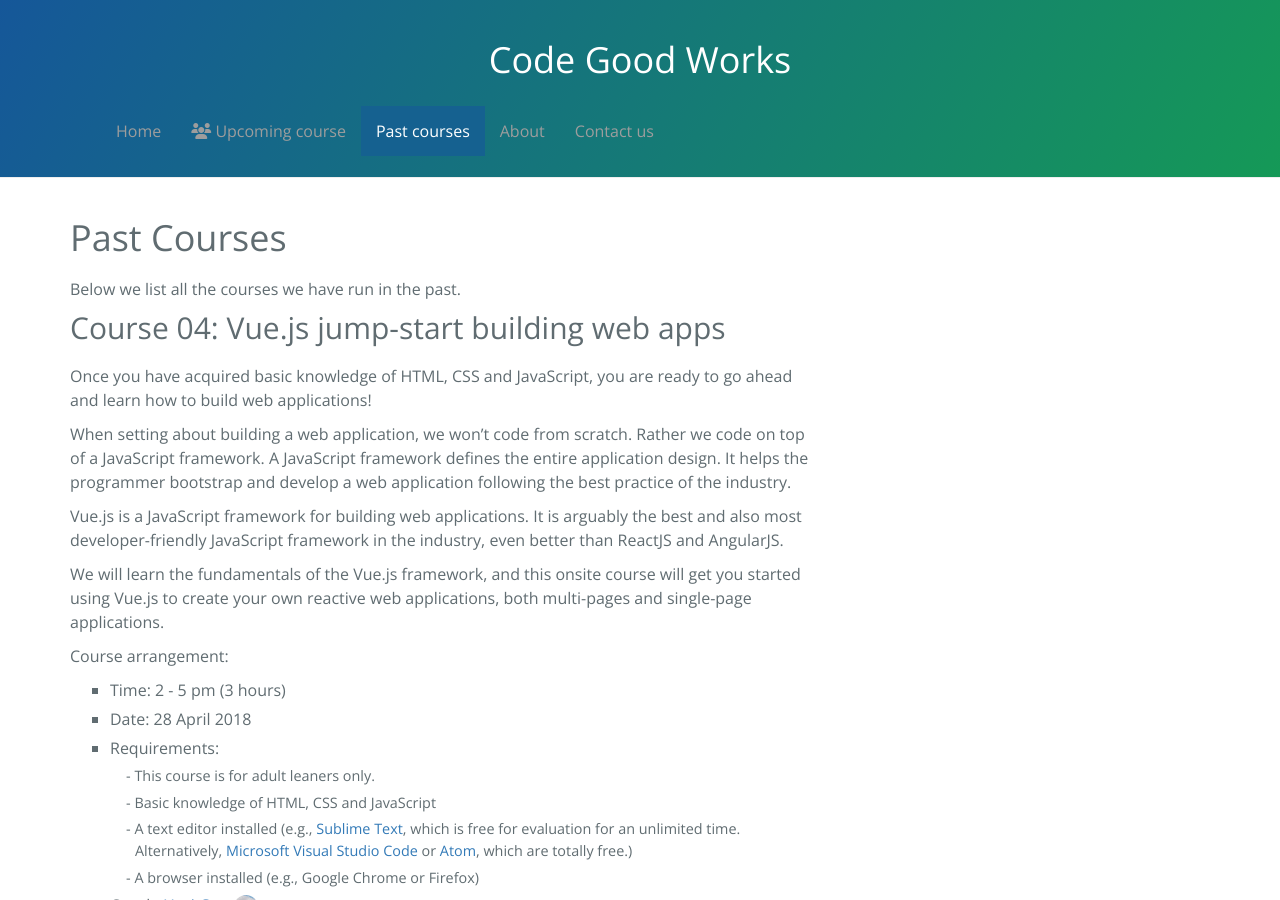
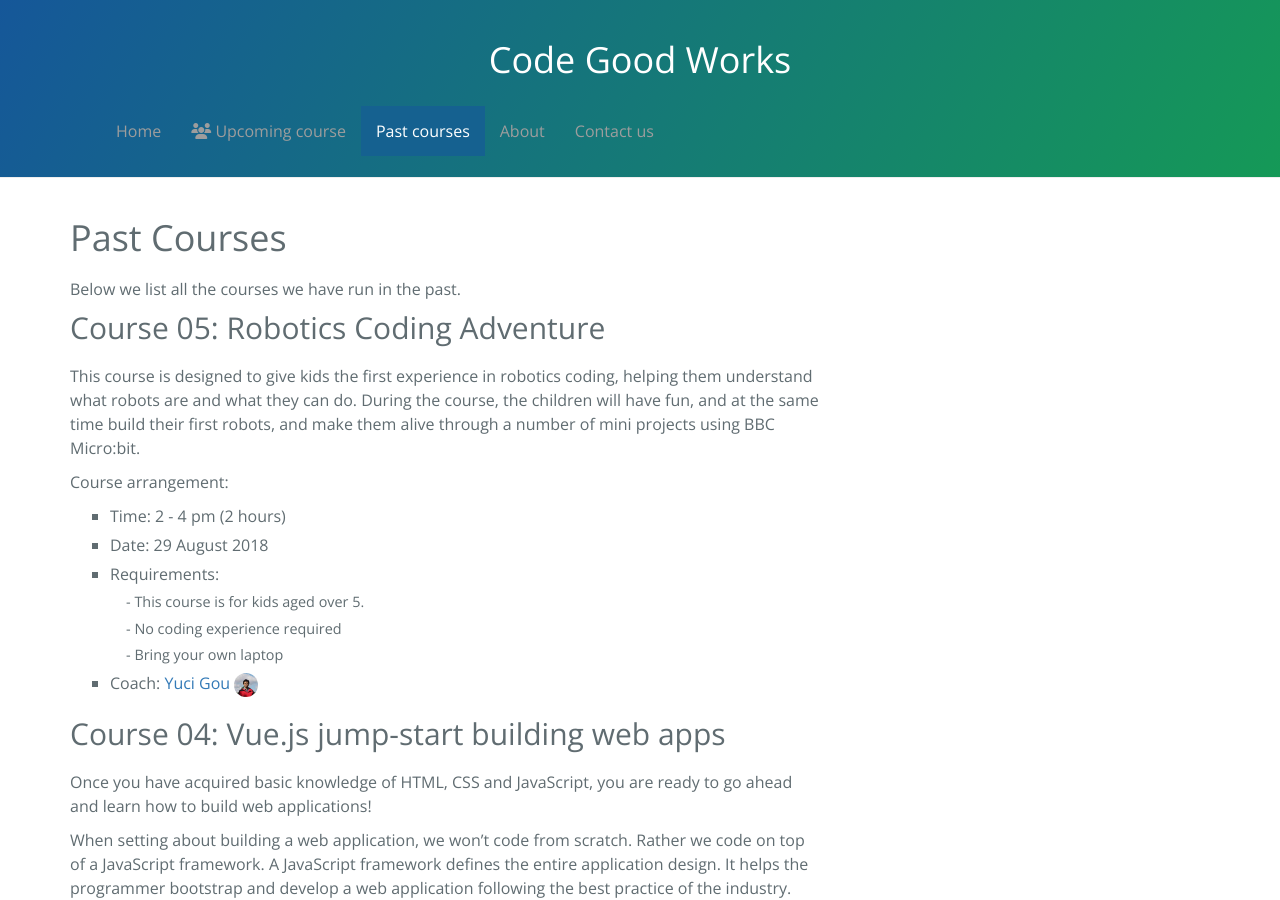
Before and after one commit to yucigou/codegoodworks, a Jekyll site: the page built from courses.md, in a window 1280 px wide and 900 px high. Built offline with Jekyll 4.4.1, drawn with Linux system fonts in a browser that asks for light colours; nearby versions of some CDN libraries.

Commit message:
Added past course

```diff
--- a/courses.md
+++ b/courses.md
@@ -12,6 +12,26 @@ title: Past courses - Code Good Works
   <h1>Past Courses</h1>
   <p>Below we list all the courses we have run in the past.</p>
 </header>
+
+<section>
+  <h2>Course 05: Robotics Coding Adventure</h2>
+
+  <p>This course is designed to give kids the first experience in robotics coding, helping them understand what robots are and what they can do. During the course, the children will have fun, and at the same time build their first robots, and make them alive through a number of mini projects using BBC Micro:bit.</p>
+  <p>Course arrangement:</p>
+  <ul class="course-info">
+  <li>Time: 2 - 4 pm (2 hours)</li>
+  <li>Date: 29 August 2018</li>
+  <li>Requirements:
+    <ul class="requirement">
+      <li>This course is for kids aged over 5.</li>
+      <li>No coding experience required</li>
+      <li>Bring your own laptop</li>
+    </ul>
+  </li>
+  <li>Coach: <a href="{{ author.linkedin }}">{{ author.name }}&nbsp;<img class="gravatar" src="{{ author.linkedinimage }}" alt="{{ author.name }}" width="24" height="24"></a>
+  </li>
+  </ul>
+</section>
 
 <section>
   <h2>Course 04: Vue.js jump-start building web apps</h2>
```
